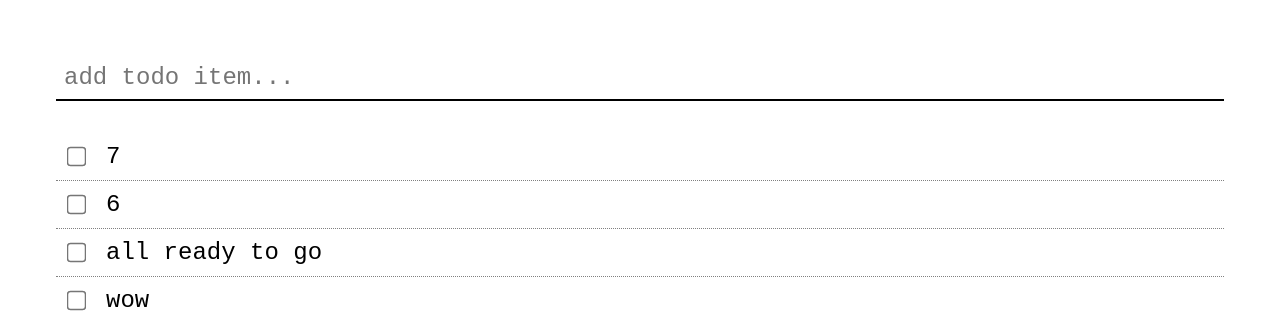
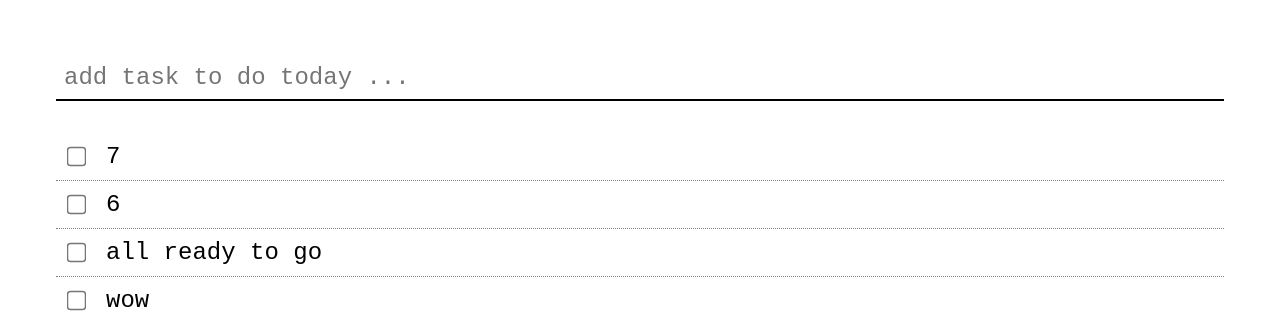
Before and after one commit to brighamandersen/flask-todo, a Flask app: page / in a window 1280 px wide. Shown: the top 324 px of the page. Run offline with Flask 2, Linux system fonts and the light colour scheme; data comes from the database, SQL or seed files in the repository; both versions use the stored data as it was after the commit.

Commit message:
Change placeholder text

```diff
--- a/templates/index.html
+++ b/templates/index.html
@@ -13,7 +13,7 @@
     <div class="todo-add">
       <form action="{{ url_for("add") }}" method="POST" class="parent">
         <div class="left input-container">
-          <input type="text" name="added-todo" placeholder="add todo item..."/>
+          <input type="text" name="added-todo" placeholder="add task to do today ..."/>
         </div>
       </form>
     </div>
```
Also changed, not shown: app.db.
